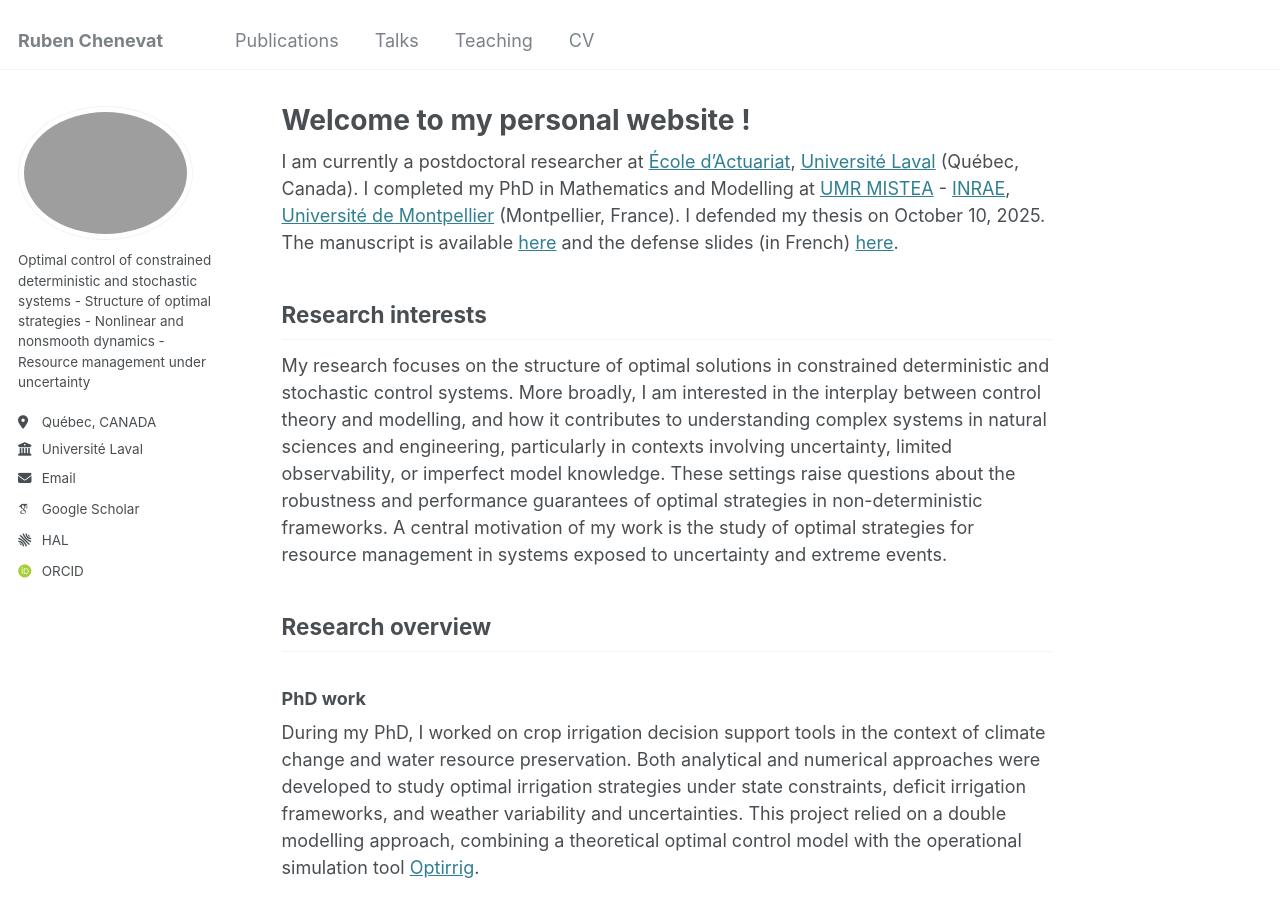
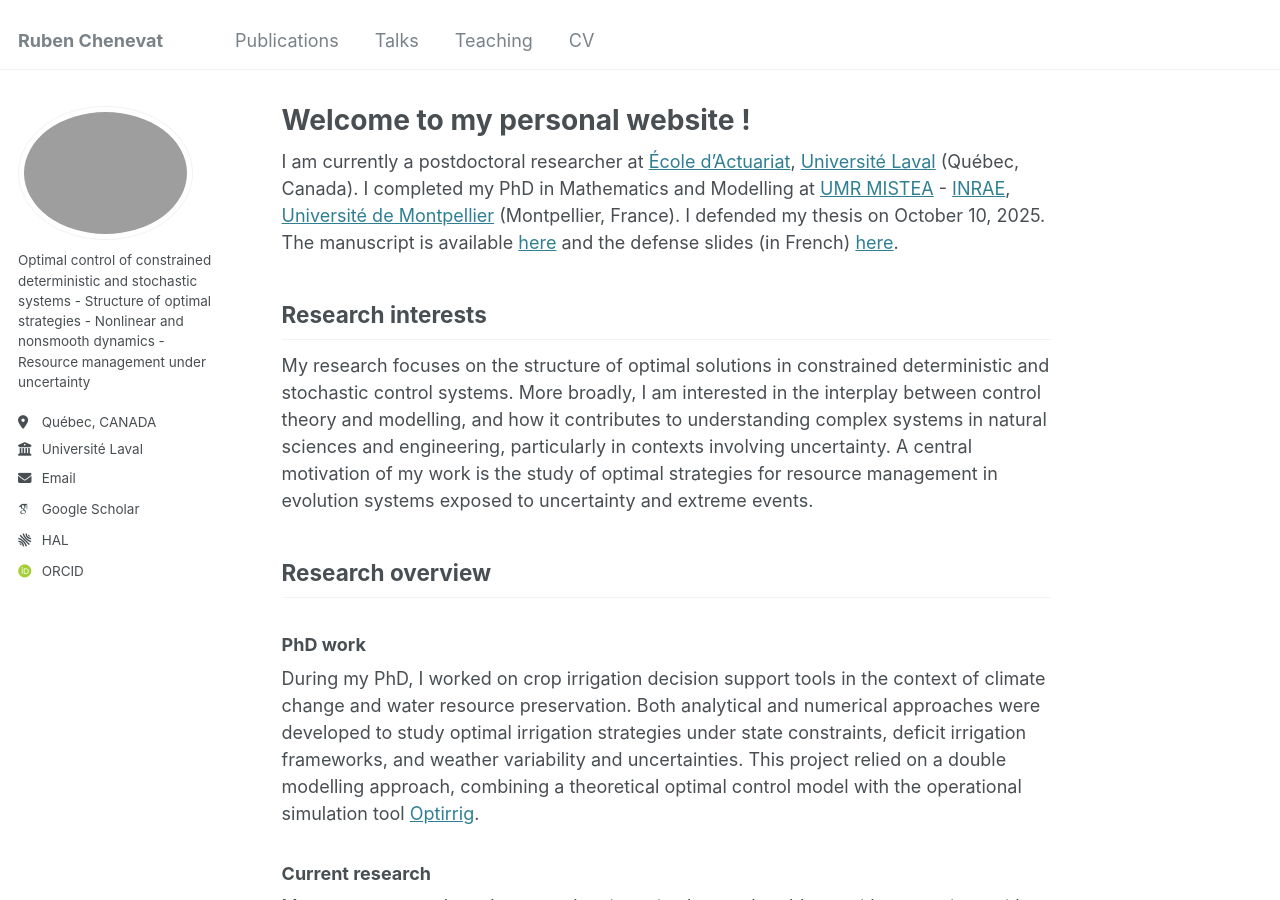
Before and after one commit to rubenchenevat/rubenchenevat.github.io, a Jekyll site: the page built from _pages/about.md, in a window 1280 px wide and 900 px high. Built offline with Jekyll 4.4.1, drawn with Linux system fonts in a browser that asks for light colours; some web fonts are replaced.

Commit message:
Update about.md

```diff
--- a/_pages/about.md
+++ b/_pages/about.md
@@ -12,7 +12,7 @@ I am currently a postdoctoral researcher at [&Eacute;cole d'Actuariat](https://w
 
 ## Research interests
 
-My research focuses on the structure of optimal solutions in constrained deterministic and stochastic control systems. More broadly, I am interested in the interplay between control theory and modelling, and how it contributes to understanding complex systems in natural sciences and engineering, particularly in contexts involving uncertainty, limited observability, or imperfect model knowledge. These settings raise questions about the robustness and performance guarantees of optimal strategies in non-deterministic frameworks. A central motivation of my work is the study of optimal strategies for resource management in systems exposed to uncertainty and extreme events.
+My research focuses on the structure of optimal solutions in constrained deterministic and stochastic control systems. More broadly, I am interested in the interplay between control theory and modelling, and how it contributes to understanding complex systems in natural sciences and engineering, particularly in contexts involving uncertainty. A central motivation of my work is the study of optimal strategies for resource management in evolution systems exposed to uncertainty and extreme events.
 
 
 ## Research overview
```
